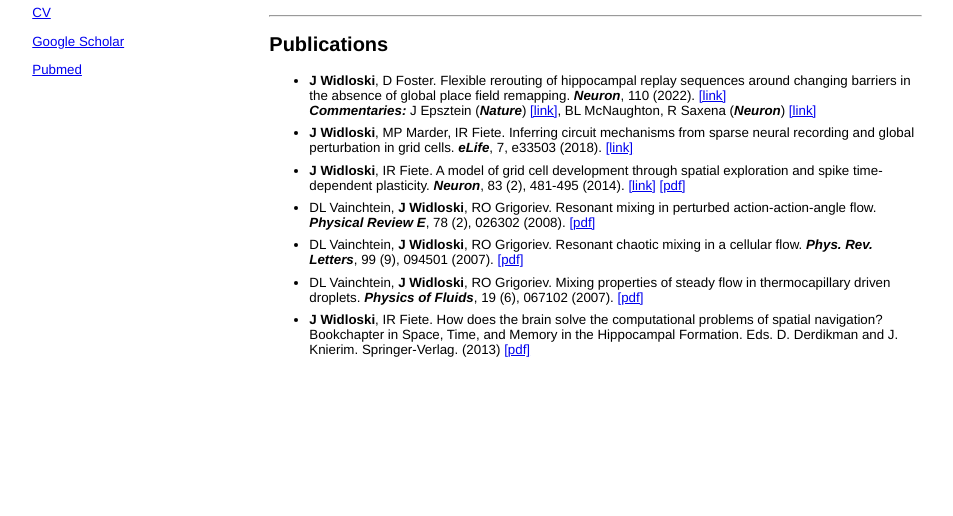
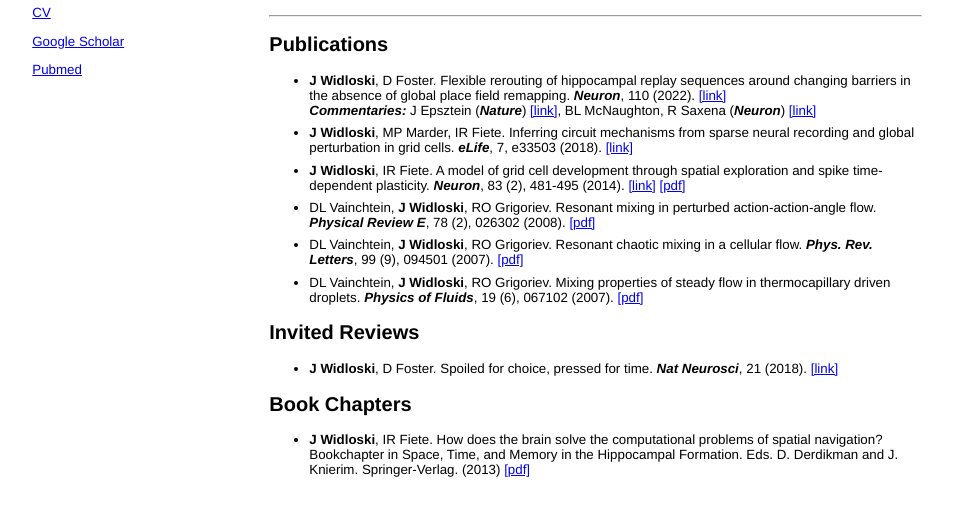
Before and after one commit to Evidlo/john.widloski.com, a plain HTML site: page index.html in a window 1280 px wide. Shown: the part 316-832 px from the top of the page, without its empty margins (163-1116 px from the left). Before the commit the page ends 800 px from the top, so only its background shows below. Drawn offline with Linux system fonts and the light colour scheme.

Commit message:
Update index.html

```diff
--- a/index.html
+++ b/index.html
@@ -65,6 +65,16 @@
                         DL Vainchtein, <b>J Widloski</b>, RO Grigoriev. Mixing properties of steady flow in thermocapillary driven droplets. <i><b>Physics of Fluids</b></i>, 19 (6), 067102 (2007).
                         <a href="http://cns.physics.gatech.edu/~roman/pdf/pfl_07.pdf">[pdf]</a>
                     </li>
+                </ul>
+                <h2>Invited Reviews</h2>
+                <ul>
+                    <li>
+                        <b>J Widloski</b>, D Foster. Spoiled for choice, pressed for time. <i><b>Nat Neurosci</b></i>, 21 (2018).
+                        <a href="https://www.nature.com/articles/s41593-018-0260-8">[link]</a>
+                    </li>
+                </ul>
+                <h2>Book Chapters</h2>
+                <ul>
                     <li>
                         <b>J Widloski</b>, IR Fiete. How does the brain solve the computational problems of spatial navigation? Bookchapter in Space, Time, and Memory in the Hippocampal Formation. Eds. D. Derdikman and J. Knierim. Springer-Verlag. (2013)
                         <a href="http://clm.utexas.edu/fietelab/Papers/WidloskiFiete_bookchapter_13.pdf">[pdf]</a>
```
